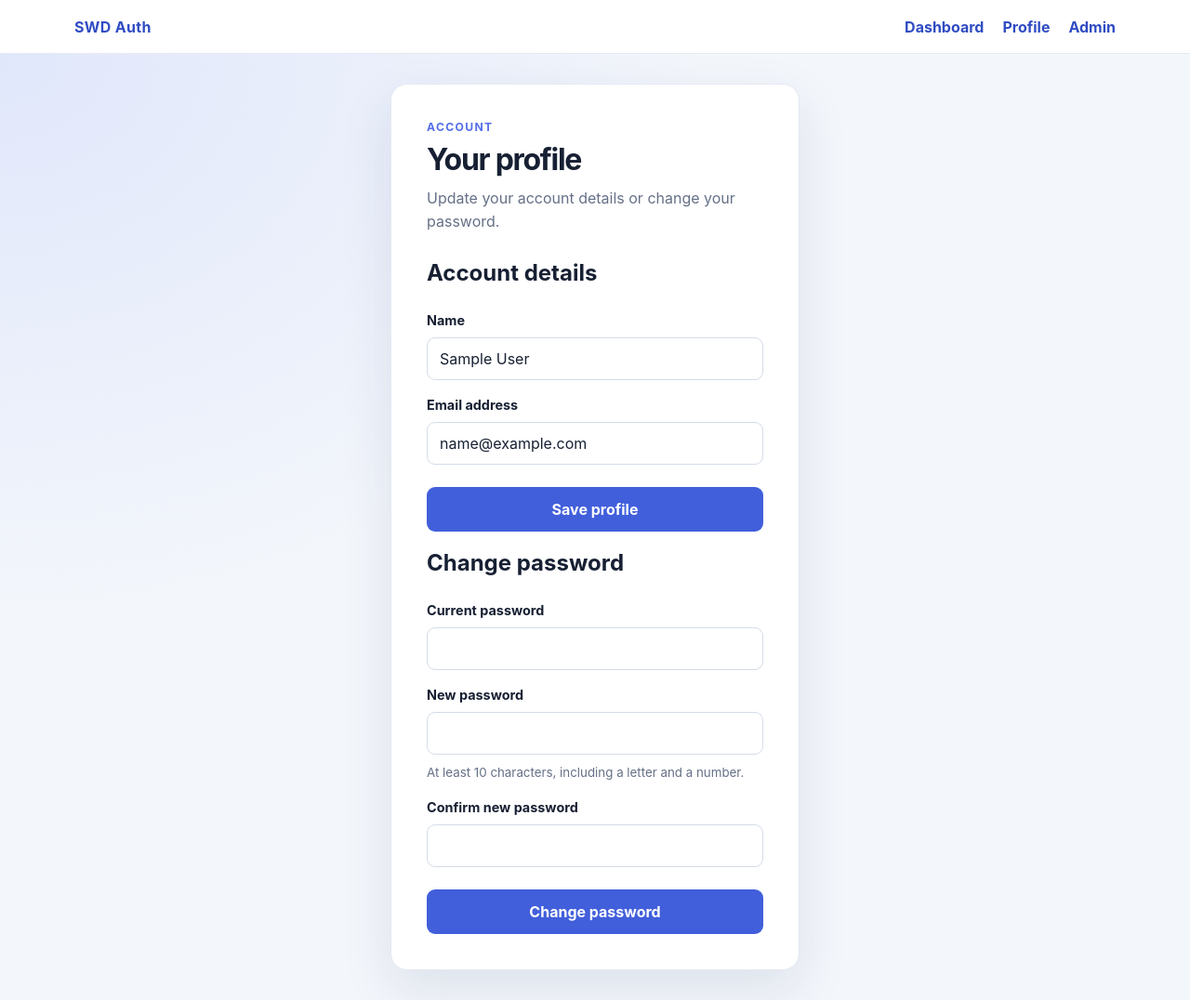
After one commit to mahadinamanzo/06-php-auth, a PHP site: page /profile.php in a window 1280 px wide. The commit adds this page. Shown: the whole page at 93% size. Run offline with PHP 8.4, Linux system fonts and the light colour scheme; the visitor is signed in with stand-in values (Sample User, id 1).

Commit message:
Implement HTTPS enforcement, profile management, and security headers

```diff
--- a/bootstrap.php
+++ b/bootstrap.php
@@ -13,19 +13,60 @@ require_once __DIR__ . '/src/csrf.php';
 require_once __DIR__ . '/src/auth.php';
 require_once __DIR__ . '/src/navigation.php';
 
+$isHttps = isset($_SERVER['HTTPS'])
+    && $_SERVER['HTTPS'] !== ''
+    && strtolower($_SERVER['HTTPS']) !== 'off';
+
+header('X-Frame-Options: DENY');
+header('X-Content-Type-Options: nosniff');
+header('Referrer-Policy: strict-origin-when-cross-origin');
+header('Cache-Control: no-store');
+
+if ($isHttps) {
+    header('Strict-Transport-Security: max-age=31536000');
+}
+
+if (APP_ENV !== 'development' && !$isHttps) {
+    if (APP_HTTPS_HOST === '') {
+        http_response_code(503);
+        exit('HTTPS is required. Configure APP_HTTPS_HOST and enable HTTPS for this application.');
+    }
+
+    if (
+        preg_match('/\A([A-Za-z0-9.-]+)(?::([0-9]{1,5}))?\z/D', APP_HTTPS_HOST, $hostParts) !== 1
+        || (
+            filter_var($hostParts[1], FILTER_VALIDATE_IP) === false
+            && filter_var($hostParts[1], FILTER_VALIDATE_DOMAIN, FILTER_FLAG_HOSTNAME) === false
+        )
+        || (isset($hostParts[2]) && ((int) $hostParts[2] < 1 || (int) $hostParts[2] > 65535))
+    ) {
+        throw new RuntimeException('APP_HTTPS_HOST must be a valid hostname or IP address, optionally with a port.');
+    }
+
+    $requestUri = $_SERVER['REQUEST_URI'] ?? '/';
+
+    if (!is_string($requestUri) || !is_safe_relative_url($requestUri)) {
+        $requestUri = '/';
+    }
+
+    if (in_array($_SERVER['REQUEST_METHOD'] ?? 'GET', ['GET', 'HEAD'], true)) {
+        header('Location: https://' . APP_HTTPS_HOST . $requestUri, true, 308);
+        exit;
+    }
+
+    http_response_code(400);
+    exit('HTTPS is required. Resubmit this request over HTTPS.');
+}
+
 if (session_status() !== PHP_SESSION_ACTIVE) {
     ini_set('session.use_strict_mode', '1');
     ini_set('session.use_only_cookies', '1');
-
-    $isHttps = isset($_SERVER['HTTPS'])
-        && $_SERVER['HTTPS'] !== ''
-        && strtolower($_SERVER['HTTPS']) !== 'off';
 
     session_name('SWDSESSID');
     session_set_cookie_params([
         'lifetime' => 0,
         'path' => '/',
-        'secure' => $isHttps,
+        'secure' => $isHttps || APP_ENV !== 'development',
         'httponly' => true,
         'samesite' => 'Lax',
     ]);
--- a/config.php
+++ b/config.php
@@ -2,6 +2,7 @@
 declare(strict_types=1);
 
 define('APP_ENV', getenv('APP_ENV') ?: 'development');
+define('APP_HTTPS_HOST', getenv('APP_HTTPS_HOST') ?: '');
 
 define('DB_HOST', getenv('DB_HOST') ?: '127.0.0.1');
 define('DB_NAME', getenv('DB_NAME') ?: 'swd_auth');
--- /dev/null
+++ b/profile.php
@@ -0,0 +1,202 @@
+<?php
+declare(strict_types=1);
+
+require_once __DIR__ . '/bootstrap.php';
+
+require_login();
+
+$user = current_user();
+$errors = [];
+$successMessage = flash('success');
+$name = (string) $user['name'];
+$email = (string) $user['email'];
+
+if ($_SERVER['REQUEST_METHOD'] === 'POST') {
+    $formInput = $_POST['form'] ?? null;
+
+    if (!csrf_verify()) {
+        http_response_code(403);
+        $errors[] = 'Your form session expired. Please reload the page and try again.';
+    } elseif ($formInput === 'profile') {
+        $nameInput = $_POST['name'] ?? '';
+        $emailInput = $_POST['email'] ?? '';
+        $name = is_string($nameInput) ? trim($nameInput) : '';
+        $email = is_string($emailInput) ? trim($emailInput) : '';
+
+        if ($name === '' || strlen($name) > 100) {
+            $errors[] = 'Enter a name of no more than 100 characters.';
+        }
+
+        if (strlen($email) > 254 || filter_var($email, FILTER_VALIDATE_EMAIL) === false) {
+            $errors[] = 'Enter a valid email address.';
+        }
+
+        if ($errors === []) {
+            $duplicate = db()->prepare(
+                'SELECT id FROM users WHERE email = :email AND id <> :id LIMIT 1'
+            );
+            $duplicate->execute([
+                'email' => $email,
+                'id' => $user['id'],
+            ]);
+
+            if ($duplicate->fetch() !== false) {
+                $errors[] = 'An account with that email address already exists.';
+            } else {
+                try {
+                    $update = db()->prepare(
+                        'UPDATE users SET name = :name, email = :email WHERE id = :id'
+                    );
+                    $update->execute([
+                        'name' => $name,
+                        'email' => $email,
+                        'id' => $user['id'],
+                    ]);
+                } catch (PDOException $exception) {
+                    if (($exception->errorInfo[1] ?? null) !== 1062) {
+                        throw $exception;
+                    }
+
+                    $errors[] = 'An account with that email address already exists.';
+                }
+
+                if ($errors === []) {
+                    flash('success', 'Your profile has been updated.');
+                    redirect('profile.php');
+                }
+            }
+        }
+    } elseif ($formInput === 'password') {
+        $currentPasswordInput = $_POST['current_password'] ?? '';
+        $newPasswordInput = $_POST['new_password'] ?? '';
+        $confirmPasswordInput = $_POST['confirm_password'] ?? '';
+        $currentPassword = is_string($currentPasswordInput) ? $currentPasswordInput : '';
+        $newPassword = is_string($newPasswordInput) ? $newPasswordInput : '';
+        $confirmPassword = is_string($confirmPasswordInput) ? $confirmPasswordInput : '';
+
+        $passwordStatement = db()->prepare('SELECT password_hash FROM users WHERE id = :id LIMIT 1');
+        $passwordStatement->execute(['id' => $user['id']]);
+        $passwordRecord = $passwordStatement->fetch();
+
+        if (
+            $passwordRecord === false
+            || !is_string($passwordRecord['password_hash'])
+            || !password_verify($currentPassword, $passwordRecord['password_hash'])
+        ) {
+            $errors[] = 'The current password is incorrect.';
+        }
+
+        $passwordLength = function_exists('mb_strlen')
+            ? mb_strlen($newPassword, 'UTF-8')
+            : strlen($newPassword);
+
+        if (
+            $passwordLength < 10
+            || preg_match('/\p{L}/u', $newPassword) !== 1
+            || preg_match('/[0-9]/', $newPassword) !== 1
+        ) {
+            $errors[] = 'New password must be at least 10 characters and include at least one letter and one number.';
+        }
+
+        if ($newPassword !== $confirmPassword) {
+            $errors[] = 'New passwords do not match.';
+        }
+
+        if ($errors === []) {
+            $passwordHash = password_hash($newPassword, PASSWORD_DEFAULT);
+
+            if ($passwordHash === false) {
+                throw new RuntimeException('Unable to secure the password.');
+            }
+
+            if (!session_regenerate_id(true)) {
+                throw new RuntimeException('Unable to renew the session.');
+            }
+
+            $updatePassword = db()->prepare(
+                'UPDATE users SET password_hash = :password_hash WHERE id = :id'
+            );
+            $updatePassword->execute([
+                'password_hash' => $passwordHash,
+                'id' => $user['id'],
+            ]);
+
+            unset($_SESSION['_csrf_token']);
+            flash('success', 'Your password has been changed.');
+            redirect('profile.php');
+        }
+    } else {
+        http_response_code(400);
+        $errors[] = 'Choose a valid profile form.';
+    }
+}
+?>
+<!doctype html>
+<html lang="en">
+<head>
+    <meta charset="utf-8">
+    <meta name="viewport" content="width=device-width, initial-scale=1">
+    <title>Your profile</title>
+    <link rel="stylesheet" href="assets/auth.css">
+</head>
+<body>
+<?php render_navbar(); ?>
+<main class="auth-page">
+    <section class="auth-card" aria-labelledby="profile-title">
+        <header class="auth-header">
+            <p class="eyebrow">Account</p>
+            <h1 id="profile-title">Your profile</h1>
+            <p>Update your account details or change your password.</p>
+        </header>
+
+        <?php if (is_string($successMessage)): ?>
+            <div class="notice notice-success" role="status"><?= e($successMessage) ?></div>
+        <?php endif; ?>
+        <?php if ($errors !== []): ?>
+            <div class="notice notice-error" role="alert">
+                <ul>
+                    <?php foreach ($errors as $error): ?>
+                        <li><?= e($error) ?></li>
+                    <?php endforeach; ?>
+                </ul>
+            </div>
+        <?php endif; ?>
+
+        <h2>Account details</h2>
+        <form method="post" action="profile.php" autocomplete="on">
+            <?= csrf_field() ?>
+            <input type="hidden" name="form" value="profile">
+            <label for="name">Name</label>
+            <input id="name" name="name" type="text" maxlength="100" autocomplete="name"
+                   value="<?= e($name) ?>" required>
+
+            <label for="email">Email address</label>
+            <input id="email" name="email" type="email" maxlength="254" autocomplete="email"
+                   value="<?= e($email) ?>" required>
+
+            <button type="submit">Save profile</button>
+        </form>
+
+        <h2>Change password</h2>
+        <form method="post" action="profile.php" autocomplete="on">
+            <?= csrf_field() ?>
+            <input type="hidden" name="form" value="password">
+            <label for="current_password">Current password</label>
+            <input id="current_password" name="current_password" type="password"
+                   autocomplete="current-password" required>
+
+            <label for="new_password">New password</label>
+            <input id="new_password" name="new_password" type="password"
+                   autocomplete="new-password" aria-describedby="password-hint" required>
+            <small id="password-hint">At least 10 characters, including a letter and a number.</small>
+
+            <label for="confirm_password">Confirm new password</label>
+            <input id="confirm_password" name="confirm_password" type="password"
+                   autocomplete="new-password" required>
+
+            <button type="submit">Change password</button>
+        </form>
+    </section>
+</main>
+</body>
+</html>
--- a/src/navigation.php
+++ b/src/navigation.php
@@ -11,6 +11,7 @@ function render_navbar(): void
         <?php if ($user !== null): ?>
             <div class="site-nav-links">
                 <a href="<?= e($basePath) ?>dashboard.php">Dashboard</a>
+                <a href="<?= e($basePath) ?>profile.php">Profile</a>
                 <?php if ($user['role'] === 'admin'): ?>
                     <a href="<?= e($basePath) ?>admin/users.php">Admin</a>
                 <?php endif; ?>
```
Also changed, not shown: README.md (added).
